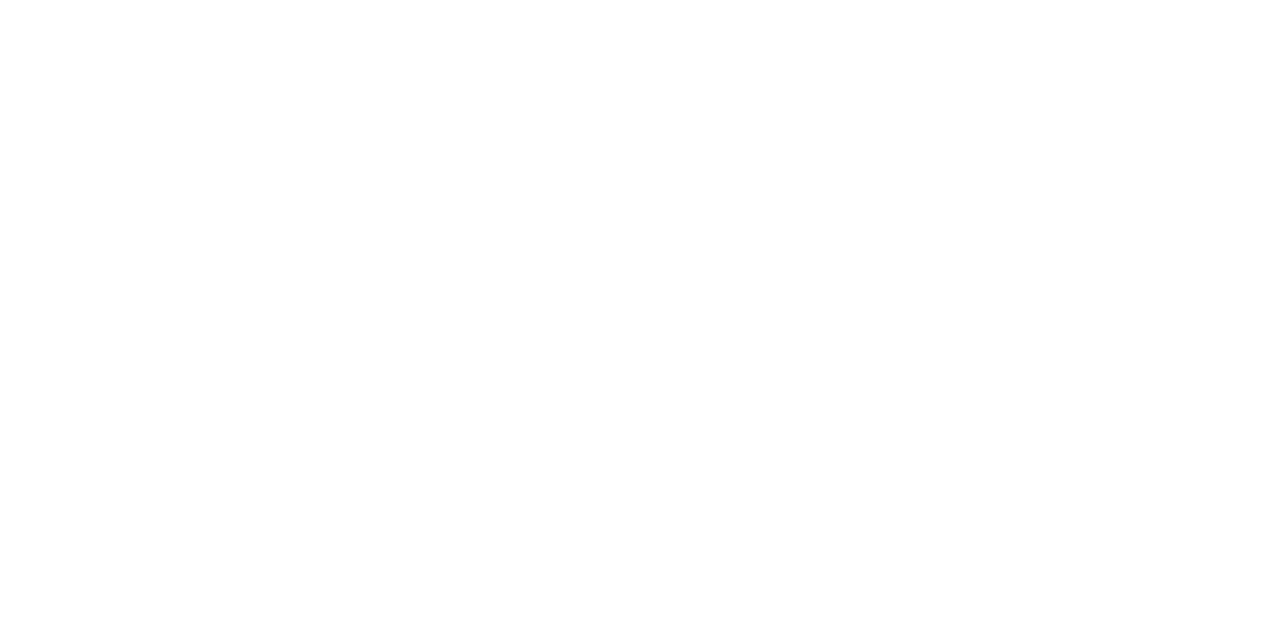
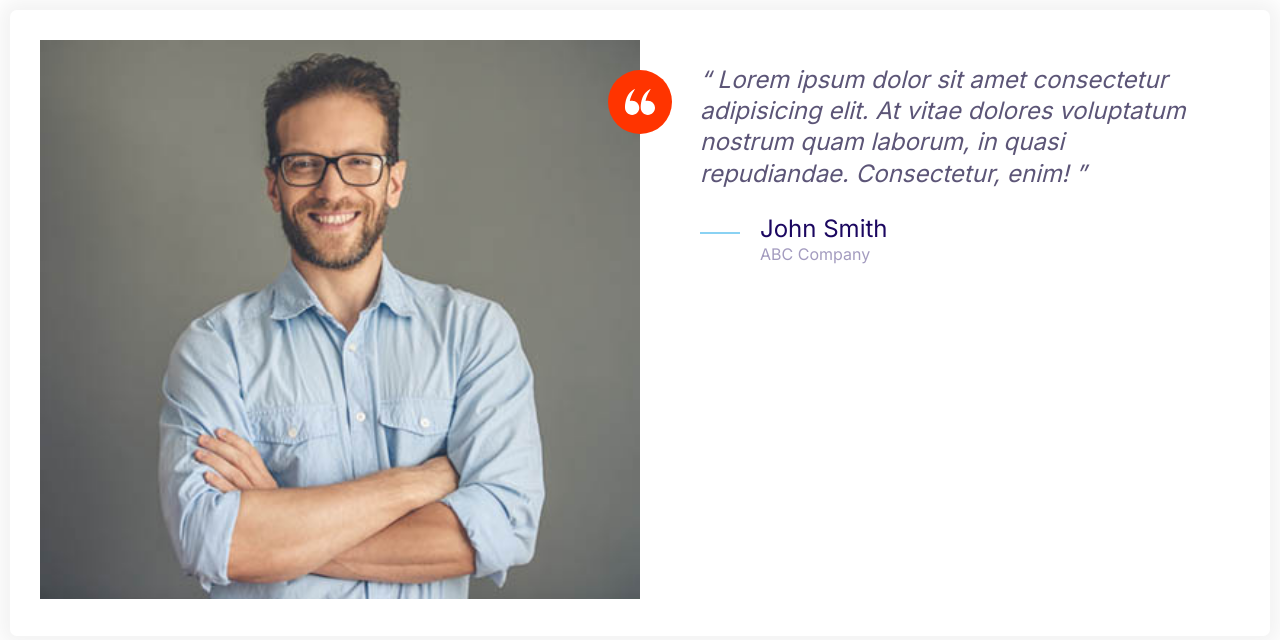
Before and after one commit to Abdullah0f/Moshify, a plain HTML site: page index.html in a window 1280 px wide. Drawn offline with Linux system fonts and the light colour scheme.

Commit message:
build testimonial component.

```diff
--- a/css/style.css
+++ b/css/style.css
@@ -139,8 +139,15 @@ a{
     width:40px;
     height:40px;
 }
+.icon--small{
+    width:30px;
+    height:30px;
+}
 .icon--primary{
     fill: var(--color-primary)
+}
+.icon--accent{
+    fill: #fff;
 }
 .icon-container{
     background-color: #f3f9fa;
@@ -151,6 +158,15 @@ a{
     justify-content: center;
     align-items: center;
 
+}
+.icon-container--accent{
+    background-color: var(--color-accent);
+    width:64px;
+    height:64px;
+    display: inline-flex;
+    border-radius: 100%;
+    justify-content: center;
+    align-items: center;
 }
 
 /* buttons */
@@ -370,3 +386,46 @@ a{
     font-size:1.6rem;
    }
 }
+
+/* grids */
+.grid{
+    display: grid;
+}
+
+@media screen and (min-width:768px){/*tablet and more*/
+    .grid--1x2{
+        grid-template-columns: 1fr 1fr;
+    }
+}
+
+@media screen and (min-width:1024px){
+    .grid--1x3{
+        grid-template-columns: 1fr 1fr 1fr;
+    }
+}
+
+/* testimonial */
+.testimonial{
+padding: 3rem;
+}
+.testimonial__image > img{
+    width: 100%
+}
+.testimonial__image{
+    position: relative;
+
+}
+.testimonial__image > .icon-container--accent{
+    position: absolute;
+    top:3rem;
+    right:-32px;
+}
+
+@media screen and (min-width:768px){
+    .testimonial .quote, .testimonial .quote__author{
+        font-size: 2.4rem
+    }
+    .testimonial .quote{
+        margin-left:6rem;
+    }
+}
--- a/index.html
+++ b/index.html
@@ -14,5 +14,38 @@
     <link rel="stylesheet" href="css/normalize.css" />
     <link rel="stylesheet" href="css/style.css" />
   </head>
-  <body></body>
+  <body>
+    <div class="card testimonial">
+      <div class="grid grid--1x2">
+        <div class="testimonial__image">
+          <img src="images/testimonial.jpg" alt="pic" />
+          <div class="icon-container--accent">
+            <svg class="icon--small icon--accent">
+              <use xlink:href="icons/sprite.svg#quotes"></use>
+            </svg>
+          </div>
+        </div>
+        <blockquote class="quote">
+          <p class="quote__text">
+            Lorem ipsum dolor sit amet consectetur adipisicing elit. At vitae
+            dolores voluptatum nostrum quam laborum, in quasi repudiandae.
+            Consectetur, enim!
+          </p>
+          <footer>
+            <div class="media">
+              <div class="media__image">
+                <svg class="icon icon--primary quote__line">
+                  <use xlink:href="icons/sprite.svg#line"></use>
+                </svg>
+              </div>
+              <div class="media__body">
+                <h3 class="media__title quote__author">John Smith</h3>
+                <p class="quote__organization">ABC Company</p>
+              </div>
+            </div>
+          </footer>
+        </blockquote>
+      </div>
+    </div>
+  </body>
 </html>
```
Also changed, not shown: components/grids.html (added, +20 -0 lines), components/testimonial.html (added, +32 -0 lines).
